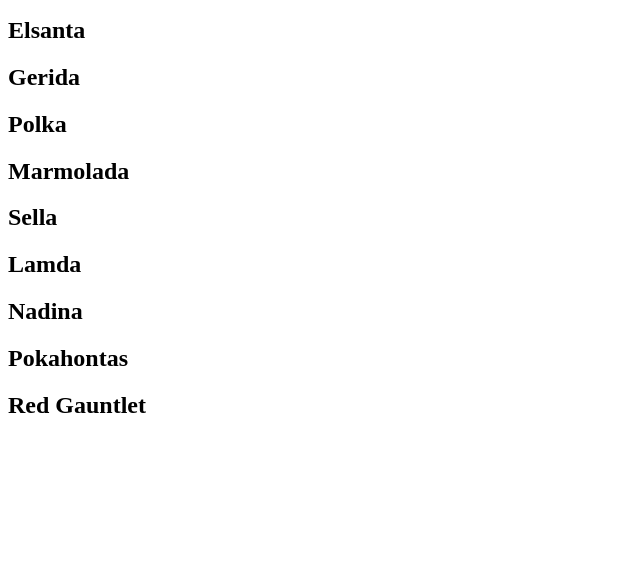
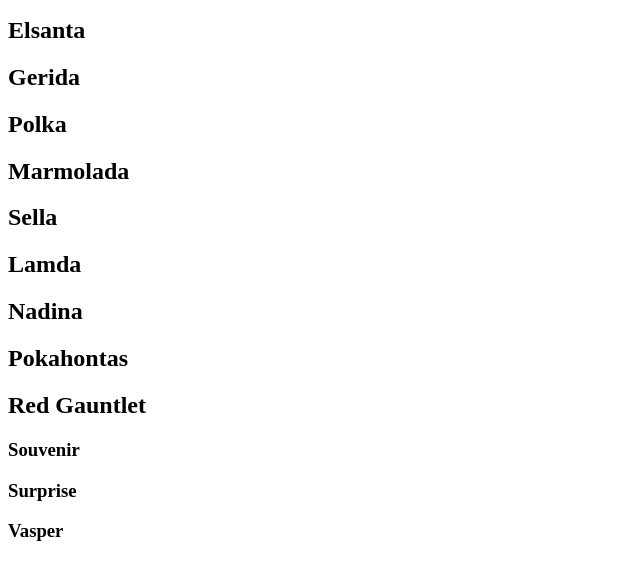
Before and after one commit to BalazsR2022/Eper, a website: page index.html in a window 1280 px wide. Shown: the part 110-690 px from the top of the page, without its empty margins (0-640 px from the left). Drawn offline with Linux system fonts and the light colour scheme.

Commit message:
Hozzáadás Vasperig

```diff
--- a/index.html
+++ b/index.html
@@ -18,6 +18,9 @@
    <h2>Nadina</h2>
    <h2>Pokahontas</h2>
    <h2>Red Gauntlet</h2>
+   <h3>Souvenir</h3>
+   <h3>Surprise</h3>
+   <h3>Vasper</h3>
 
 
 </body>
```
